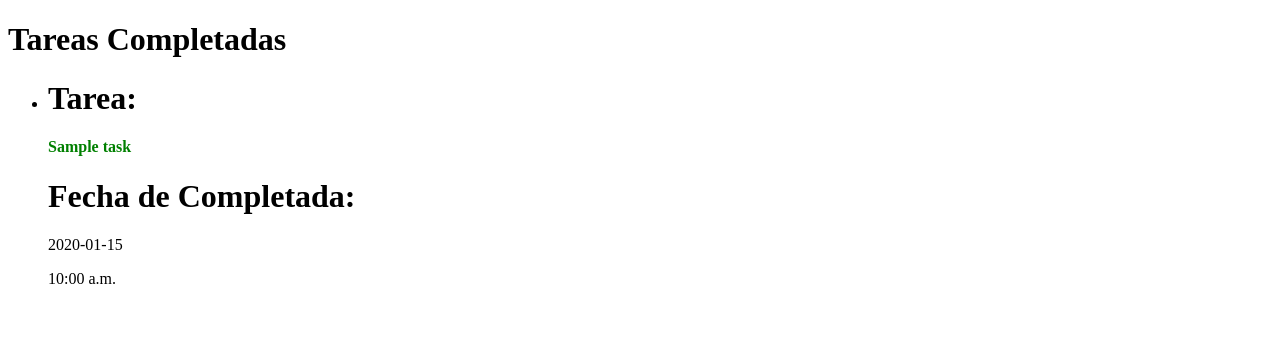
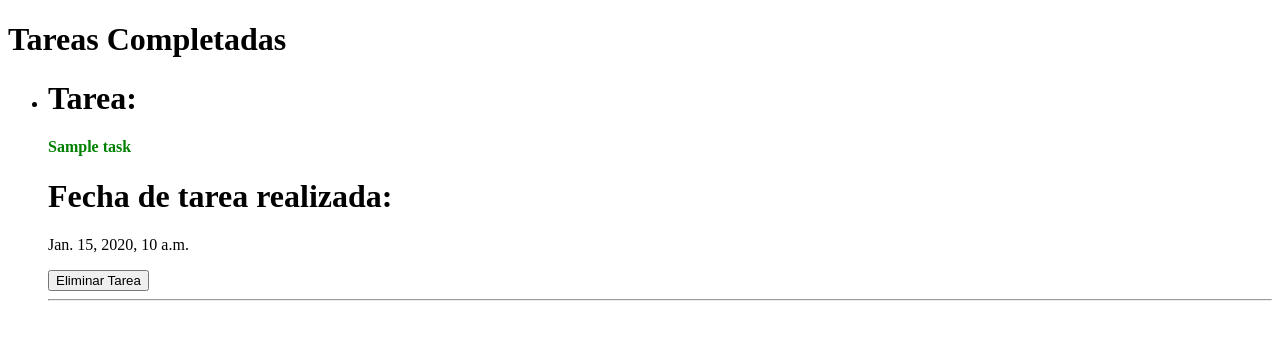
Before and after one commit to jonma0107/django-auth-2, a Django app: template crud/templates/tasks_completed.html in a window 1280 px wide. Shown: the part 70-410 px from the top of the page. Run offline with Django 4.2, Linux system fonts and the light colour scheme; tables that the repository leaves empty hold one stand-in row (values such as "Sample post"); the template is opened without the code that fills it: values that come from a table or form of the project are taken from there, most other values are stand-ins (such as "Sample title", 1, 10 or a date in 2020).

Commit message:
se crea fecha de tarea realizada y botón para eliminarla

```diff
--- a/crud/forms.py
+++ b/crud/forms.py
@@ -4,4 +4,4 @@ from .models import Task
 class TaskForm(ModelForm):
   class Meta:
     model = Task
-    fields = ['titulo', 'descripcion', 'realizada']
+    fields = ['titulo', 'descripcion']
--- a/crud/templates/create_task.html
+++ b/crud/templates/create_task.html
@@ -1,7 +1,7 @@
 {% extends 'base.html' %}
 
 {% block content %}
-<h1>Create Task</h1>
+<h1>Crear tarea</h1>
 
 {% if error %}
 
--- a/crud/templates/tasks_completed.html
+++ b/crud/templates/tasks_completed.html
@@ -4,19 +4,27 @@
 
 <h1>Tareas Completadas</h1>
 
-
 <ul>
   {% for completada in completadas %}
   <li>
     <h1>Tarea: </h1>
-    {% if completada %}
+    {% if completada.completada %}
       <b style="color: green;">{{completada.titulo}}</b>
-      <h1>Fecha de Completada: </h1>
-      <p>{{completada.completada|date:'Y-m-d'}}</p>
-      <p>{{completada.completada|time:"h:i a"}}</p>
+      <h1>Fecha de tarea realizada: </h1>
+      <p>
+        {{date}}
+      </p>
     {% endif %}
+
+    <form action="{% url 'delete_task_completed' completada.id %}" method="POST">
+      {% csrf_token %}
+      <button>Eliminar Tarea</button>
+    </form>
+
   </li>
+  <hr>
   {% endfor %}
+
 </ul>
 
 {% endblock %}
--- a/crud/urls.py
+++ b/crud/urls.py
@@ -1,6 +1,6 @@
 from django.urls import path
 from . import views
-from .views import cerrar_sesion, signin, create_tasks, task_detail, completed_task
+from .views import cerrar_sesion, signin, create_tasks, task_detail, completed_task, delete_task_completed
 
 urlpatterns = [
     path('', views.home, name="home"),
@@ -10,8 +10,9 @@ urlpatterns = [
     path('tasks/create/', views.create_tasks, name="create_tasks"),
     path('tasks/<int:task_id>/', views.task_detail, name="task_detail"),
     path('tasks/<int:task_id>/complete/', views.completed_task, name="completed_task"),
+    # path('tasks/<int:task_id>/delete/', views.delete_task, name="delete_task"),
+    path('tasks/<int:task_id>/delete_task_completed/', views.delete_task_completed, name="delete_task_completed"),
     path('logout/', views.cerrar_sesion, name="logout"),
     path('signin/', views.signin, name="signin")
-    # path('delete_task/', views.delete_task, name="delete_task")
 
 ]
```
Also changed, not shown: crud/templates/tasks.html (+1 -10 lines), crud/views.py (+18 -1 lines).
